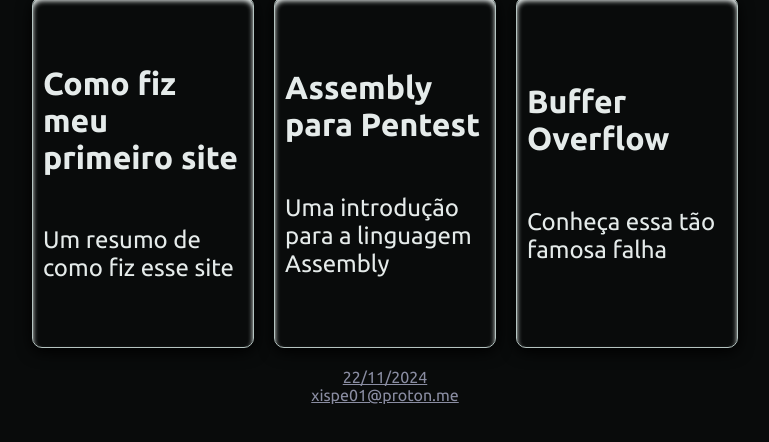
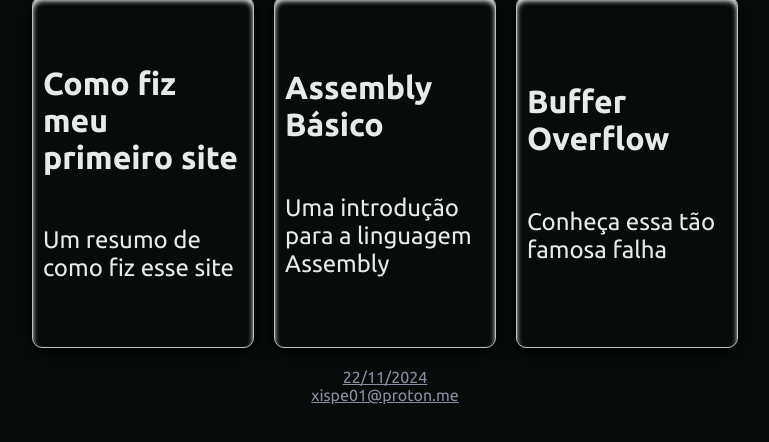
Before and after one commit to xispe/xispe.github.io, a plain HTML site: page index.html in a window 1280 px wide. Shown: the part 310-752 px from the top of the page, without its empty margins (255-1024 px from the left). Drawn offline with Linux system fonts and the light colour scheme.

Commit message:
Update index.html

```diff
--- a/index.html
+++ b/index.html
@@ -101,9 +101,9 @@
 			</div>
 		</a>
 
-		<a class="link" href="Assembly para Pentest.html">
+		<a class="link" href="Assembly Básico.html">
 			<div class="card">
-				<h2>Assembly para Pentest</h2>
+				<h2>Assembly Básico</h2>
 				<p>Uma introdução para a linguagem Assembly</p>
 			</div>
 		</a>
```
